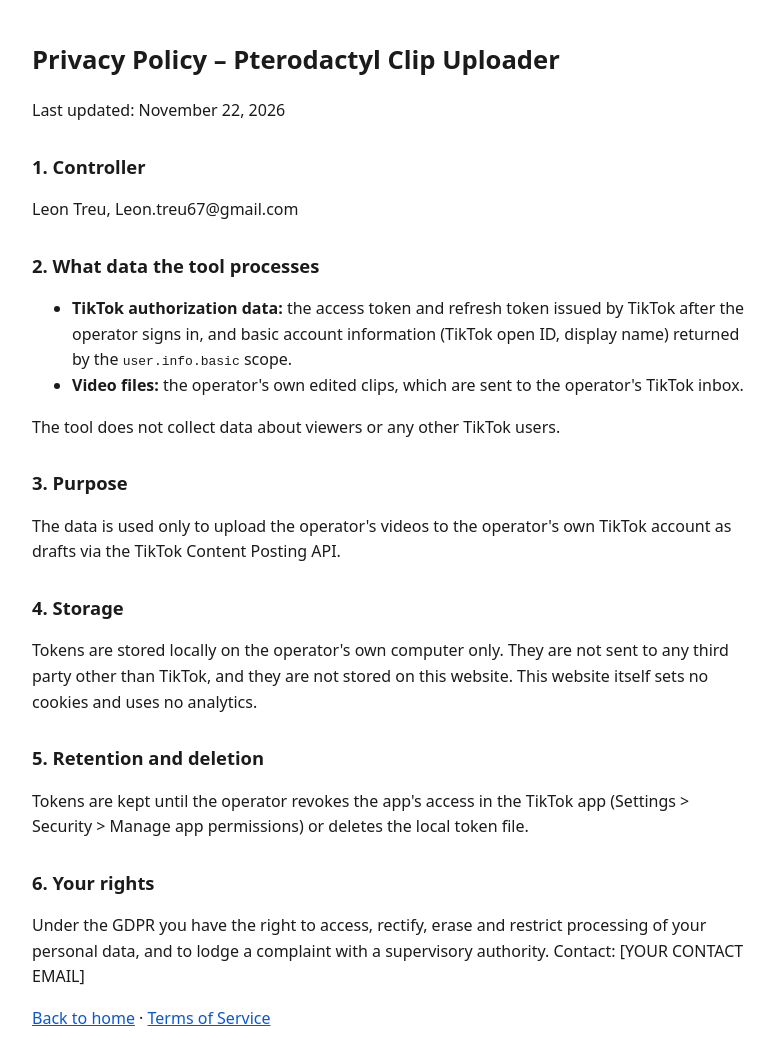
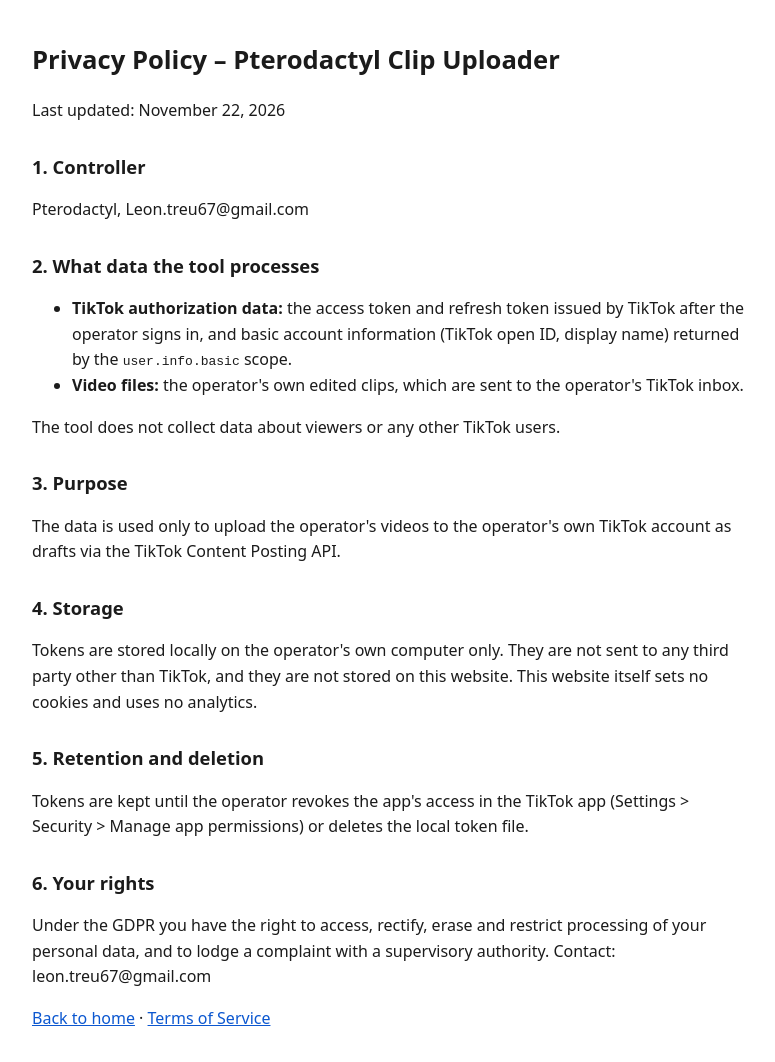
Before and after one commit to pterodactyl113/pterodactyl113.github.io, a plain HTML site: page privacy.html in a window 1280 px wide. Shown: the whole page, without its empty margins (248-1023 px from the left). Drawn offline with Linux system fonts and the light colour scheme.

Commit message:
privacy.html

```diff
--- a/privacy.html
+++ b/privacy.html
@@ -15,7 +15,7 @@
 <p>Last updated: November 22, 2026</p>
 
 <h2>1. Controller</h2>
-<p>Leon Treu, Leon.treu67@gmail.com</p>
+<p>Pterodactyl, Leon.treu67@gmail.com</p>
 
 <h2>2. What data the tool processes</h2>
 <ul>
@@ -34,7 +34,7 @@
 <p>Tokens are kept until the operator revokes the app's access in the TikTok app (Settings &gt; Security &gt; Manage app permissions) or deletes the local token file.</p>
 
 <h2>6. Your rights</h2>
-<p>Under the GDPR you have the right to access, rectify, erase and restrict processing of your personal data, and to lodge a complaint with a supervisory authority. Contact: [YOUR CONTACT EMAIL]</p>
+<p>Under the GDPR you have the right to access, rectify, erase and restrict processing of your personal data, and to lodge a complaint with a supervisory authority. Contact: leon.treu67@gmail.com</p>
 
 <p><a href="index.html">Back to home</a> &middot; <a href="terms.html">Terms of Service</a></p>
 </body>
```
